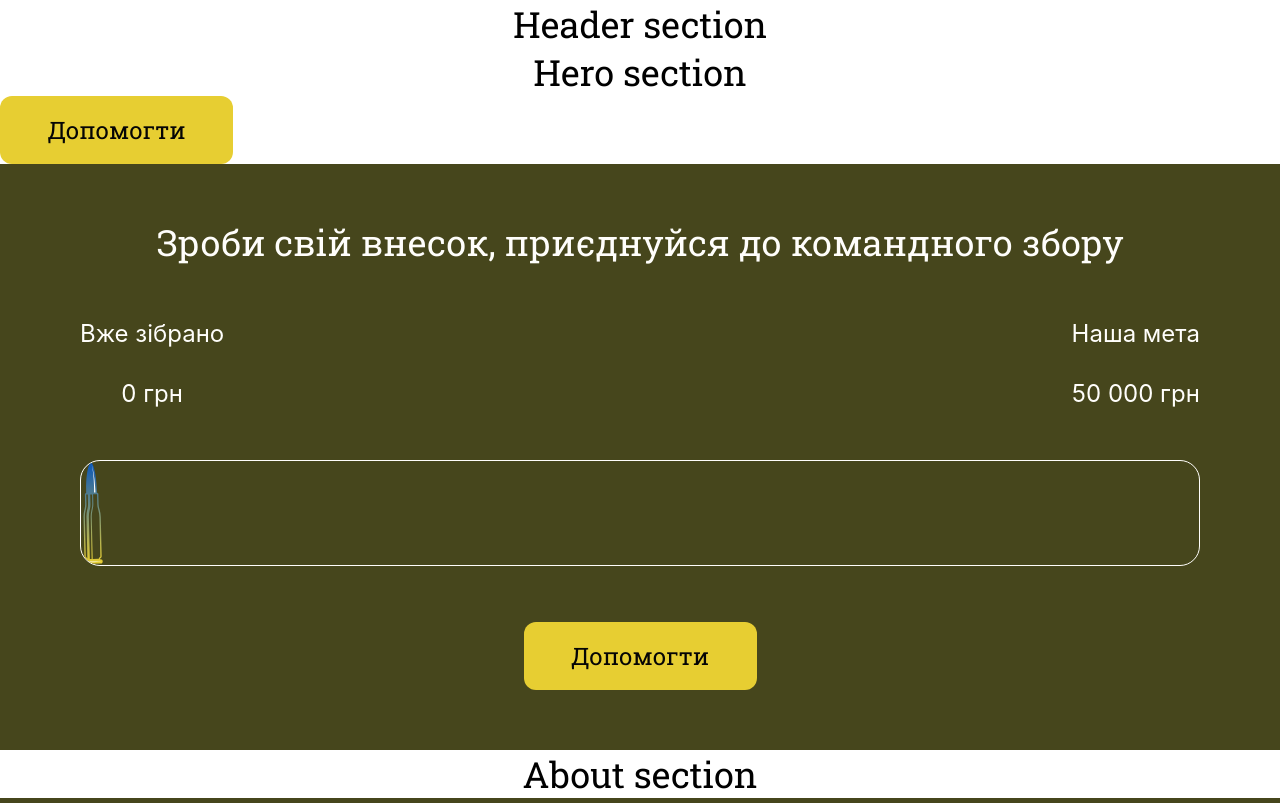
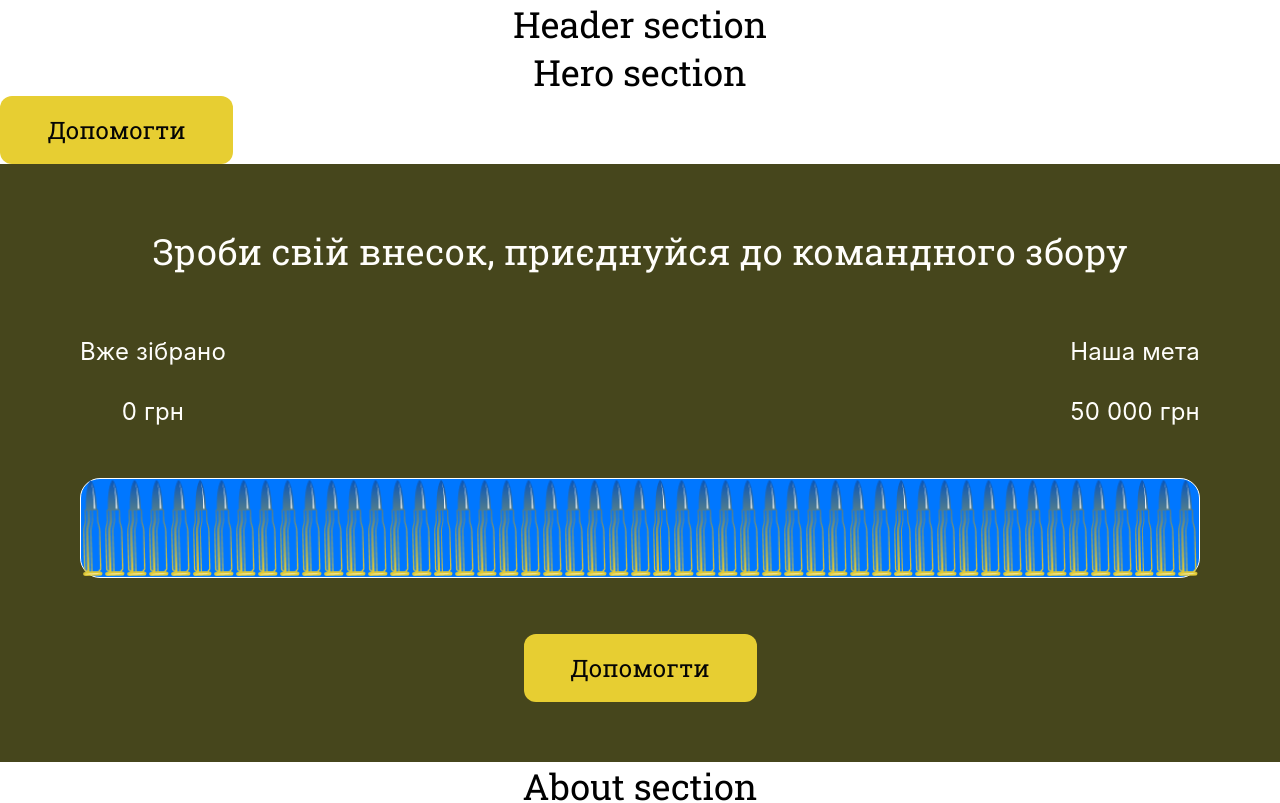
Before and after one commit to baza-trainee/44-zbir, a React (Create React App) app: page / in a window 1280 px wide. Shown: the top 803 px of the page. Built offline with nearby package versions, Linux system fonts and the light colour scheme; no server answers.

Commit message:
feat: add new component Progres

```diff
--- /dev/null
+++ b/src/components/Progress/Progress.jsx
@@ -0,0 +1,20 @@
+import css from './Progress.module.css';
+import progress_element from '../../images/status-bar/progress_element.png';
+
+
+const Progress = ({ balance }) => {
+function createElementsProgress(balance) {
+	let num = (balance / 1000).toFixed() < 1 ? 0 : (balance / 1000).toFixed();
+	if (num > 50) {
+		num = 50;
+	}
+	const elements = [];
+	for (let i = 0; i <= 50; i++) {
+		elements.push(<img className={css.progress_img} key={i * 15} src={progress_element} alt="progress element" />);
+	}
+	return elements;
+}
+
+  return <div className={css.progress}>{createElementsProgress(balance)}</div>;
+};
+export default Progress;
--- /dev/null
+++ b/src/components/Progress/Progress.module.css
@@ -0,0 +1,87 @@
+.progress{
+  width: 100%;
+  border: 1px solid var(--white-secondary);
+  border-radius: 20px;
+  display: flex;
+  align-items: center;
+  padding: 1px 0;
+  /* overflow: hidden; */
+  margin-bottom: 56px;
+
+}
+/* .progress_img{
+    width: 1.96%;
+    min-width: 20px;
+    min-height: 100px;
+
+  } */
+
+
+
+
+
+
+@media screen and (min-width: 320px) {
+  .progress_img{
+    width: 1.96%;
+    min-width: 15px;
+    max-height: 76px;
+    min-height: 76px;
+  }
+  .progress{
+    background-color: rgb(238, 255, 0);
+  }
+
+}
+@media screen and (min-width: 420px) {
+
+}
+
+@media screen and (min-width: 768px) {
+  .progress_img{
+    width: 1.96%;
+    min-width: 19px;
+    max-height: 88px;
+    min-height: 88px;
+  }
+  .progress{
+    background-color: rgb(9, 255, 0);
+  }
+}
+@media screen and (min-width: 1024px) {
+  .progress_img{
+    width: 1.96%;
+    min-width: 20px;
+    max-height: 96px;
+    min-height: 96px;
+
+  }
+  .progress{
+    background-color: aqua;
+  }
+}
+
+@media screen and (min-width: 1280px) {
+    .progress_img{
+    /* width: 1.96%;
+    min-width: 20px;
+    min-height: 100px; */
+
+  }
+  .progress{
+    background-color: rgb(0, 119, 255);
+  }
+}
+@media screen and (min-width: 1440px) {
+    .progress_img{
+      width: 1.96%;
+      min-width: 20px;
+      max-height: 200%;
+      min-height: 100px;
+
+    }
+
+  .progress{
+    background-color: rgb(174, 0, 255);
+  }
+}
--- a/src/components/StatusBar/StatusBar.jsx
+++ b/src/components/StatusBar/StatusBar.jsx
@@ -1,8 +1,9 @@
 import css from './StatusBar.module.css';
 import { useEffect, useState } from 'react';
-import cartridge from '../../images/status-bar/cartridge.svg';
+// import cartridge from '../../images/status-bar/cartridge.svg';
 import DonationBtn from '../DonationBtn/DonationBtn';
 import { fetchJarBalance } from '../../helpers/fetchJarBalance';
+import Progress from '../Progress/Progress';
 // import { fetchAccountBalance } from '../../helpers/fetchAccountBalance';
 
 // Функція розділяє великі числа на тисячи пробілами та міняє крапку на кому
@@ -14,17 +15,17 @@ function thousandSeparator(num) {
 	} else return str.replace(reg, '$& ').replace(/\./g, ',');
 }
 
-function createElementsIndicator(cost) {
-  let num = (cost / 1000).toFixed() < 1 ? 0 : (cost / 1000).toFixed();
-  if (num > 50) {
-    num = 50
-	}
-	const elements = [];
-	for (let i = 0; i <= num; i++) {
-		elements.push(<img className={css.item_img} key={i * 15} src={cartridge} alt="cartridge" />);
-	}
-	return elements;
-}
+// function createElementsProgress(balance) {
+// 	let num = (balance / 1000).toFixed() < 1 ? 0 : (balance / 1000).toFixed();
+// 	if (num > 50) {
+// 		num = 50;
+// 	}
+// 	const elements = [];
+// 	for (let i = 0; i <= num; i++) {
+// 		elements.push(<img className={css.item_img} key={i * 15} src={cartridge} alt="progress element" />);
+// 	}
+// 	return elements;
+// }
 
 const StatusBar = () => {
 	const [balance, setBalance] = useState(0);
@@ -71,7 +72,8 @@ const StatusBar = () => {
 					<p>50 000 грн</p>
 				</div>
 			</div>
-			<div className={css.indicator}>{createElementsIndicator(balance)}</div>
+			<Progress balance={balance}/>
+			{/* <div className={css.indicator}>{createElementsProgress(balance)}</div> */}
 			<DonationBtn />
 
 			{/* !!! Після вдалих тестів видалити.*/}
--- a/src/components/StatusBar/StatusBar.module.css
+++ b/src/components/StatusBar/StatusBar.module.css
@@ -2,27 +2,32 @@
   width: 100%;
   background-color: var(--green);
   color: var(--white-secondary);
-  padding: 60px 80px;
+  /* padding: 60px 80px;
   font-size: 24px;
   font-weight: 400;
-  line-height: 150%;
+  line-height: 150%; */
+  line-height: 1.5;
+  letter-spacing: 0.01em;
   text-align: center;
 }
 
 .title{
   font-family: var(--second-family);
-  font-size: 36px;
+  /* font-size: 36px; */
   margin-bottom: 56px;
-  font-weight: 400;
+  /* font-weight: 400; */
 }
 
 .description{
+  font-size: 24px;
+  font-weight: 400;
   display: flex;
   align-items: center;
   justify-content: space-between;
   margin-bottom: 48px;
 }
 .description h3{
+
   margin-bottom: 24px;
 }
 
@@ -37,7 +42,6 @@
   margin-bottom: 56px;
 }
 .item_img{
-  display: block;
   width: 1.96%;
 }
 
@@ -53,16 +57,23 @@
   background-color: rgba(0, 0, 0, 0.527);
   border-radius: 5px;
 }
+@media screen and (min-width: 1440px) {}
+@media screen and (min-width: 1280px) {}
+@media screen and (min-width: 1024px) {}
+@media screen and (min-width: 768px) {}
+@media screen and (min-width: 420px) {}
+@media screen and (min-width: 320px) {}
+
 @media(max-width: 1440px) {}
 @media(max-width: 1280px) {}
 @media(max-width: 1024px) {
   .section_status_bar {
-    padding: 48px 60px;
-    font-size: 24px;
+    /* padding: 48px 60px; */
+    /* font-size: 24px; */
   }
   .title {
-    font-size: 24px;
-    font-weight: 500;
+    /* font-size: 24px;
+    font-weight: 500; */
     margin-bottom: 32px;
   }
   .description {
@@ -82,14 +93,14 @@
 
 @media(max-width: 768px) {
   .section_status_bar {
-    padding: 48px 40px;
-    font-size: 20px;
+    /* padding: 48px 40px;
+    font-size: 20px; */
   }
   .title {
-    font-size: 24px;
+    /* font-size: 24px; */
   }
   .description h3 {
-    font-size: 16px;
+    /* font-size: 16px; */
   }
   .indicator{
     border-radius: 12px;
@@ -99,14 +110,14 @@
 
 @media(max-width: 420px) {
   .section_status_bar {
-    padding: 32px 20px;
+    /* padding: 32px 20px;
     font-weight: 500;
-    font-size: 20px;
+    font-size: 20px; */
   }
   .title {
-    font-size: 20px;
+    /* font-size: 20px; */
     margin-bottom: 24px;
-    text-align: start;
+    /* text-align: start; */
   }
 
   .indicator{
@@ -117,11 +128,11 @@
 
 @media(max-width: 320px) {
   .section_status_bar {
-    padding: 32px 20px;
-    font-size: 20px;
+    /* padding: 32px 20px;
+    font-size: 20px; */
   }
   .title {
-    font-size: 20px;
+    /* font-size: 20px; */
   }
   .description {
     margin-bottom: 24px;
--- a/src/index.css
+++ b/src/index.css
@@ -36,6 +36,7 @@ body {
     sans-serif;
   -webkit-font-smoothing: antialiased;
   -moz-osx-font-smoothing: grayscale;
+}
 
 section {
   padding: 32px 20px;
@@ -75,4 +76,3 @@ body {
     padding: 60px 80px;
   }
 }
-}
```
Also changed, not shown: src/images/status-bar/progress_element.png (added). Lines whose indentation alone changed are shown as unchanged.
